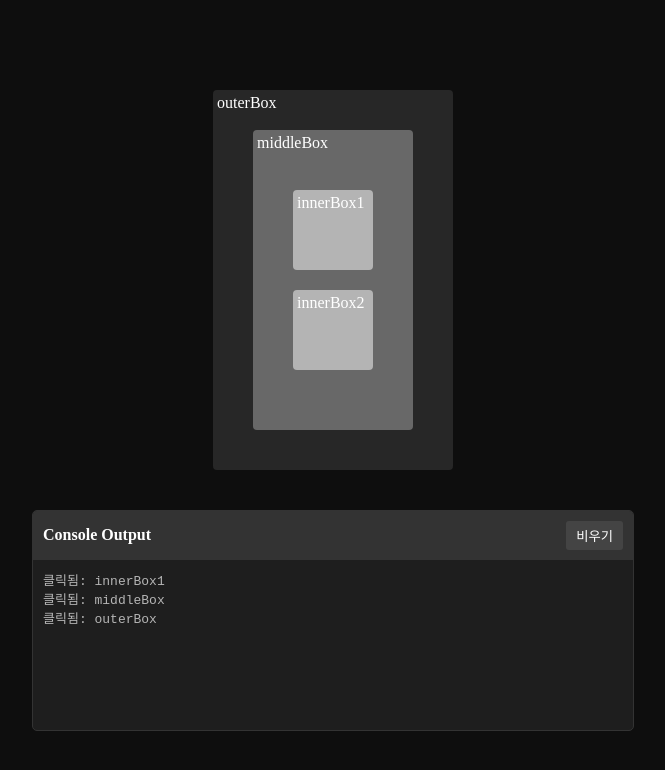
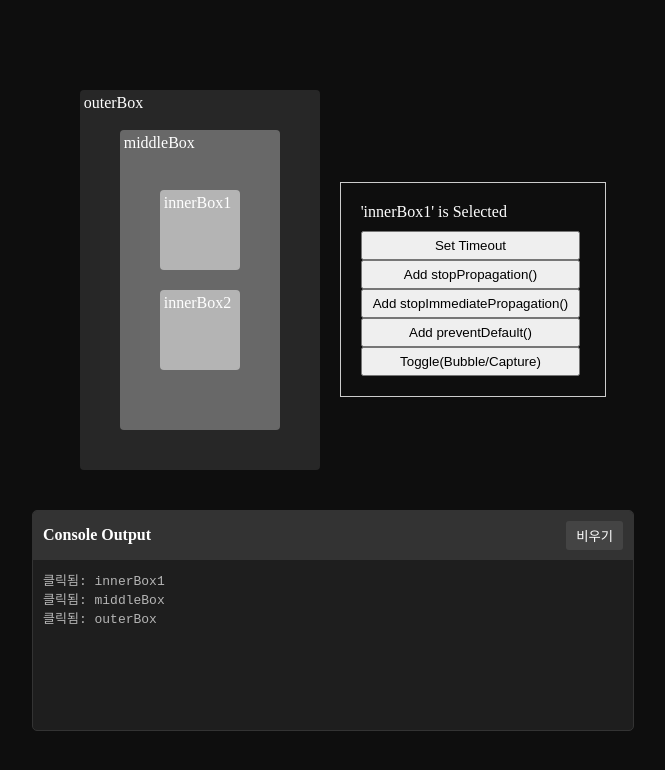
Before and after one commit to DavidLeeeee/Event, a plain HTML site: page index.html in a window 1280 px wide. Both pictures are taken after a click on the element "innerBox1". Shown: the whole page, without its empty margins (307-972 px from the left). Drawn offline with Linux system fonts and the light colour scheme.

Commit message:
second commit

```diff
--- a/index.css
+++ b/index.css
@@ -1,7 +1,7 @@
 * {
   margin: 0;
   padding: 0;
-  user-select: none;
+  /* user-select: none; */
 }
 body {
   background-color: #0e0e0e;
@@ -16,6 +16,11 @@ body {
 }
 
 /* Boxes */
+.rowBox {
+  display: flex;
+  flex-direction: row;
+  align-items: center;
+}
 .outerBox {
   background-color: rgba(255, 255, 255, 0.1);
   padding: 40px;
@@ -51,6 +56,26 @@ p {
   position: absolute;
   top: 4px;
   left: 4px;
+}
+
+/* optionSetter */
+.option {
+  display: flex;
+  flex-direction: column;
+}
+#optionSetter {
+  border: 1px solid #ccc;
+  padding: 20px;
+  margin-top: 20px;
+}
+
+#optionSetter .selectedBox {
+  margin-bottom: 10px;
+}
+
+#optionSetter .option button {
+  margin-right: 5px;
+  padding: 5px 10px;
 }
 
 /* Console */
--- a/index.html
+++ b/index.html
@@ -8,6 +8,7 @@
   </head>
   <body>
     <section id="container">
+      <div class="rowBox">
         <article id="bubbling">
           <div class="outerBox">
             <p>outerBox</p>
@@ -24,10 +25,22 @@
         </article>
 
         <article id="optionSetter">
-        <div class="selectedBox"></div>
-        <div class="option"></div>
+          <div class="selectedBox">
+            '<span id="selectedBoxName">None</span>' is Selected
+          </div>
+          <div class="option">
+            <button onclick="addTimeout()">Set Timeout</button>
+            <button onclick="addStopPropagation()">
+              Add stopPropagation()
+            </button>
+            <button onclick="addStopImmediatePropagation()">
+              Add stopImmediatePropagation()
+            </button>
+            <button onclick="addPreventDefault()">Add preventDefault()</button>
+            <button onclick="toggleEventPhase()">Toggle(Bubble/Capture)</button>
+          </div>
         </article>
-
+      </div>
       <article id="console">
         <div class="console-header">
           Console Output
--- a/main.js
+++ b/main.js
@@ -1,24 +1,139 @@
 document.addEventListener("DOMContentLoaded", () => {
-  const boxes = document.querySelectorAll(
-    ".outerBox, .middleBox, .innerBox1, .innerBox2"
-  );
-  const consoleBody = document.querySelector(".console-body");
-  const clearButton = document.getElementById("clear-button");
-  clearButton.addEventListener("click", () => {
-    consoleBody.textContent = "";
-  });
-  boxes.forEach((box) => {
-    box.addEventListener("click", (event) => {
-      const boxClass = event.currentTarget.className;
-      updateConsole(`클릭됨: ${boxClass}`);
+  const boxOptions = {
+    outerBox: {
+      useCapture: false,
+      useTimeout: false,
+      useStopPropagation: false,
+      useStopImmediatePropagation: false,
+      usePreventDefault: false,
+    },
+    middleBox: {
+      useCapture: false,
+      useTimeout: false,
+      useStopPropagation: false,
+      useStopImmediatePropagation: false,
+      usePreventDefault: false,
+    },
+    innerBox1: {
+      useCapture: false,
+      useTimeout: false,
+      useStopPropagation: false,
+      useStopImmediatePropagation: false,
+      usePreventDefault: false,
+    },
+    innerBox2: {
+      useCapture: false,
+      useTimeout: false,
+      useStopPropagation: false,
+      useStopImmediatePropagation: false,
+      usePreventDefault: false,
+    },
+  };
+
+  // 이벤트 리스너를 추가하는 함수
+  function addEventListenerToSelector(selector, eventType, handler) {
+    const elements = document.querySelectorAll(selector);
+    elements.forEach((element) => {
+      element.addEventListener(eventType, handler);
     });
-  });
+  }
 
+  // 클릭 이벤트 핸들러
+  function handleClick(event) {
+    const className = event.currentTarget.className;
+    const options = boxOptions[className];
+    const optionSetterName = event.target.className;
+
+    if (options.usePreventDefault) {
+      event.preventDefault();
+    }
+
+    if (options.useStopImmediatePropagation) {
+      event.stopImmediatePropagation();
+    } else if (options.useStopPropagation) {
+      event.stopPropagation();
+    }
+
+    if (options.useTimeout) {
+      setTimeout(() => {
+        const optionSelectedBoxName =
+          document.getElementById("selectedBoxName");
+        optionSelectedBoxName.textContent = optionSetterName;
+      }, 1000);
+    } else {
+      const optionSelectedBoxName = document.getElementById("selectedBoxName");
+      optionSelectedBoxName.textContent = optionSetterName;
+    }
+
+    updateConsole(`클릭됨: ${className}`);
+  }
+
+  // 콘솔 로그 업데이트
   function updateConsole(message) {
     const logEntry = document.createElement("div");
     logEntry.textContent = message;
-    consoleBody.appendChild(logEntry);
+    document.querySelector(".console-body").appendChild(logEntry);
   }
+
+  // 이벤트 리스너를 여러 박스에 추가
+  addEventListenerToSelector(
+    ".outerBox, .middleBox, .innerBox1, .innerBox2",
+    "click",
+    handleClick
+  );
+
+  // 클리어 버튼 이벤트 핸들러
+  const clearButton = document.getElementById("clear-button");
+  clearButton.addEventListener("click", () => {
+    document.querySelector(".console-body").textContent = "";
+  });
+
+  // 옵션 버튼 이벤트 핸들러
+  document
+    .querySelectorAll(".outerBox, .middleBox, .innerBox1, .innerBox2")
+    .forEach((element) => {
+      element.addEventListener("click", (event) => {
+        const selectedBox = event.target.className;
+        const optionButtons = document.querySelectorAll(".option button");
+        optionButtons.forEach((button) => {
+          button.onclick = () => {
+            const optionName = button.textContent.trim();
+            let optionValue;
+            switch (optionName) {
+              case "Set Timeout":
+                boxOptions[selectedBox].useTimeout =
+                  !boxOptions[selectedBox].useTimeout;
+                optionValue = boxOptions[selectedBox].useTimeout;
+                break;
+              case "Add stopPropagation()":
+                boxOptions[selectedBox].useStopPropagation =
+                  !boxOptions[selectedBox].useStopPropagation;
+                optionValue = boxOptions[selectedBox].useStopPropagation;
+                break;
+              case "Add stopImmediatePropagation()":
+                boxOptions[selectedBox].useStopImmediatePropagation =
+                  !boxOptions[selectedBox].useStopImmediatePropagation;
+                optionValue =
+                  boxOptions[selectedBox].useStopImmediatePropagation;
+                break;
+              case "Add preventDefault()":
+                boxOptions[selectedBox].usePreventDefault =
+                  !boxOptions[selectedBox].usePreventDefault;
+                optionValue = boxOptions[selectedBox].usePreventDefault;
+                break;
+              case "Toggle(Bubble/Capture)":
+                boxOptions[selectedBox].useCapture =
+                  !boxOptions[selectedBox].useCapture;
+                optionValue = boxOptions[selectedBox].useCapture;
+                break;
+            }
+            updateConsole(
+              `${selectedBox} & ${optionName} 설정: ${optionValue}`
+            );
+          };
+        });
+      });
+    });
 });
 
 // 가장 단순한 방법 : 클릭할 때, 맨 처음 ConsoleBody를 초기화
```
Lines whose indentation alone changed are shown as unchanged.
